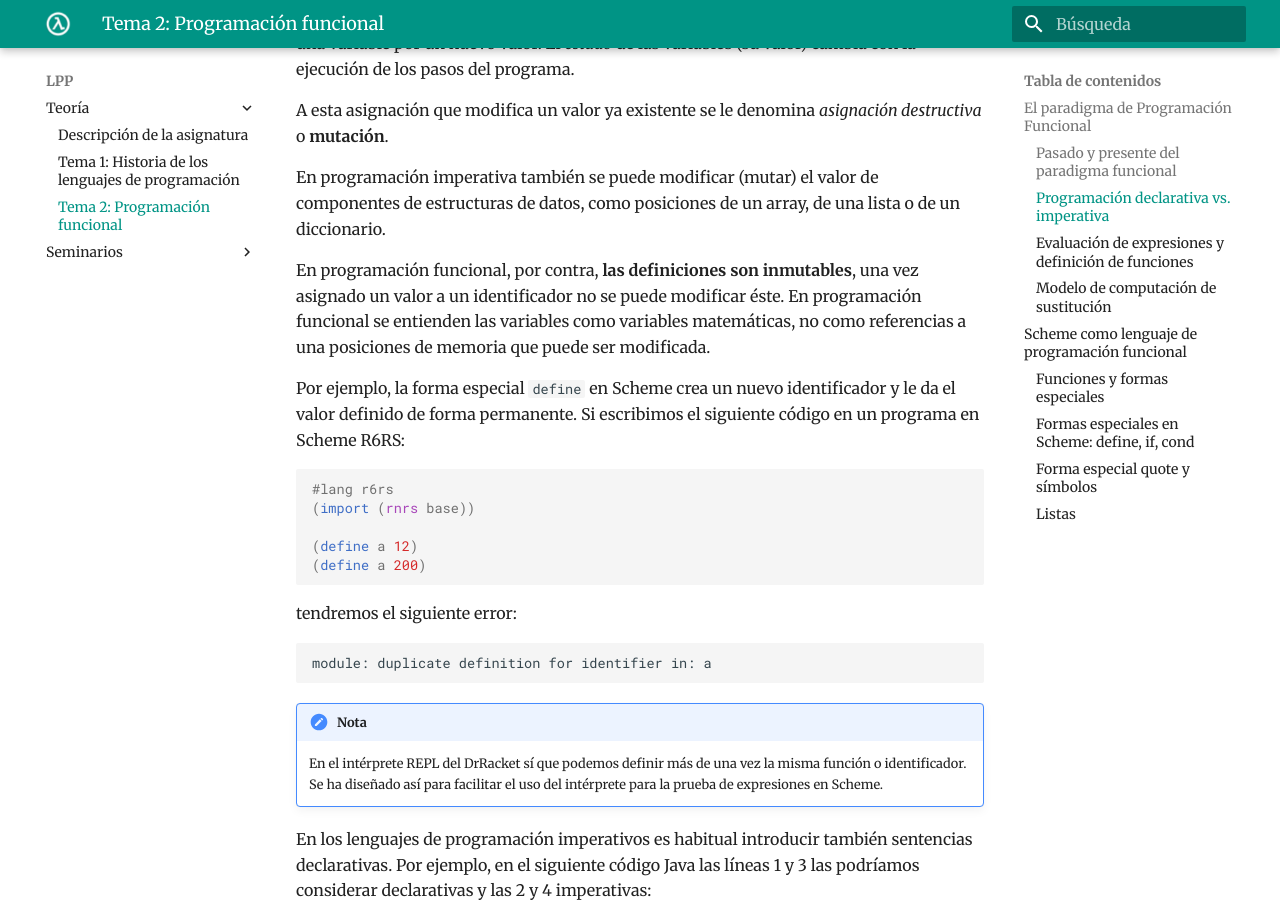
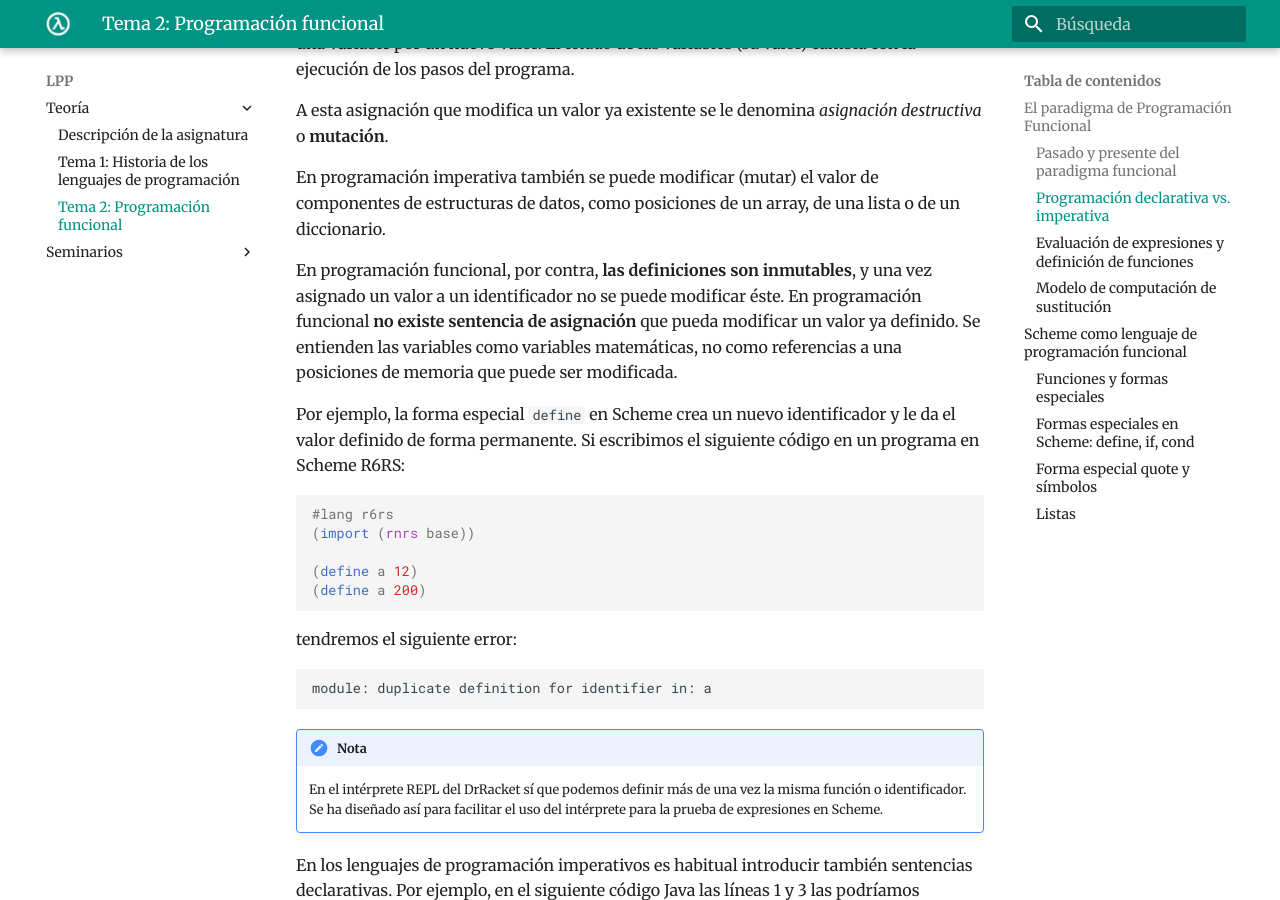
Before and after one commit to domingogallardo/apuntes-lpp, an MkDocs documentation site: the page built from docs/teoria/tema02-programacion-funcional/tema02-programacion-funcional.md, in a window 1280 px wide and 900 px high, scrolled down 8038 px. Built offline with MkDocs 1.6.1 and Material for MkDocs 9.7.7, drawn with Linux system fonts in a browser that asks for light colours.

Commit message:
Corrección

```diff
--- a/docs/teoria/tema02-programacion-funcional/tema02-programacion-funcional.md
+++ b/docs/teoria/tema02-programacion-funcional/tema02-programacion-funcional.md
@@ -420,10 +420,11 @@ de componentes de estructuras de datos, como posiciones de un array,
 de una lista o de un diccionario.
 
 En programación funcional, por contra, **las definiciones son
-inmutables**, una vez asignado un valor a un identificador no se puede
-modificar éste. En programación funcional se entienden las variables
-como variables matemáticas, no como referencias a una posiciones de
-memoria que puede ser modificada.
+inmutables**, y una vez asignado un valor a un identificador no se
+puede modificar éste. En programación funcional **no existe sentencia
+de asignación** que pueda modificar un valor ya definido. Se entienden
+las variables como variables matemáticas, no como referencias a una
+posiciones de memoria que puede ser modificada.
 
 Por ejemplo, la forma especial `define` en Scheme crea un nuevo
 identificador y le da el valor definido de forma permanente. Si
```
